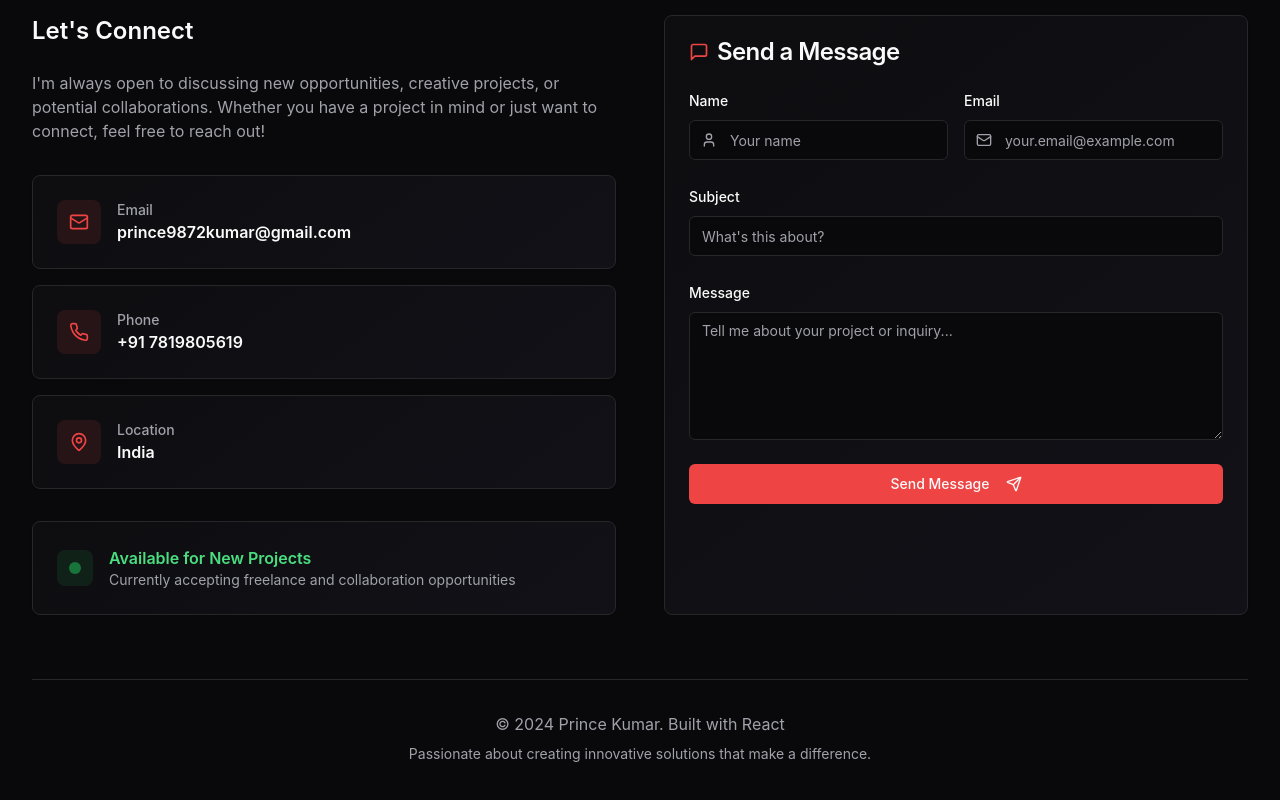
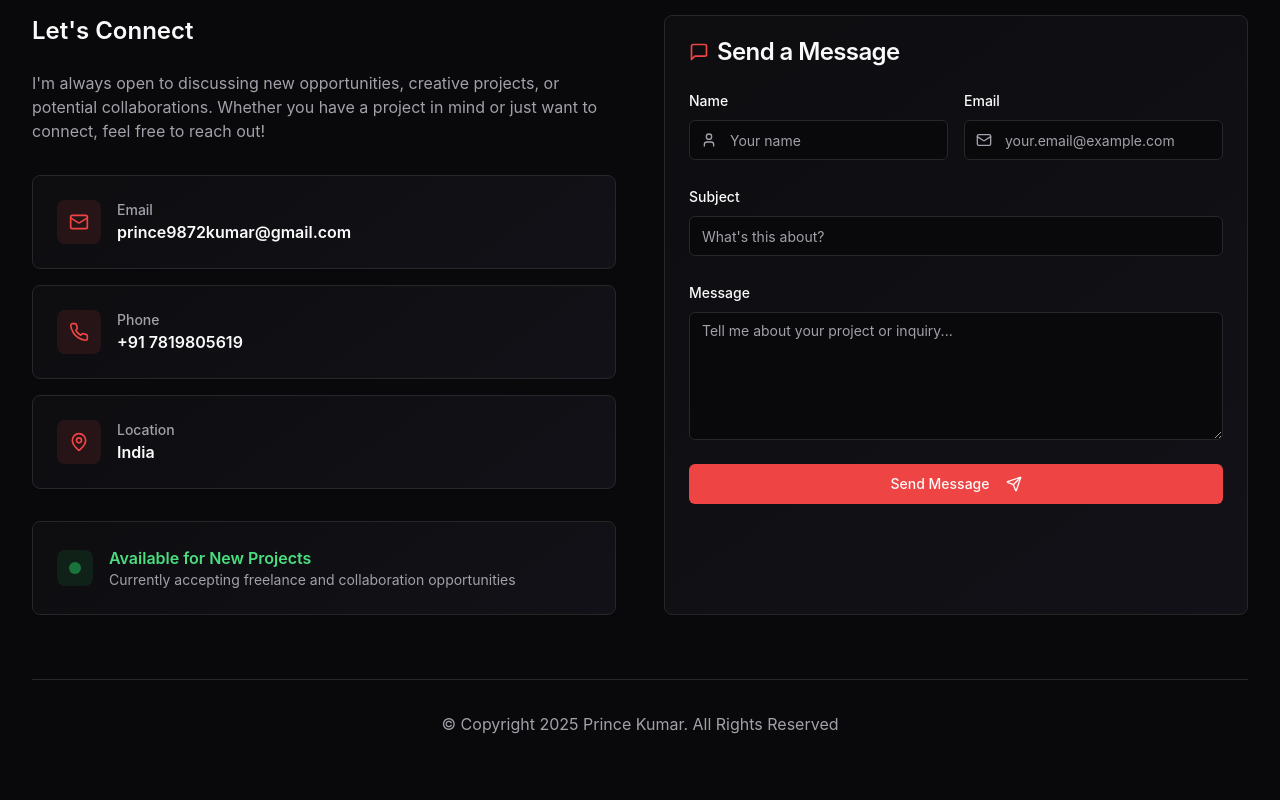
Before and after one commit to Princek9872/My_Portfolio, a React (Vite) app: page / in a window 1280 px wide. Shown: the part 6301-7101 px from the top of the page. Built offline with nearby package versions, Linux system fonts and the light colour scheme; the HTML template or start-up script is replaced by a standard one.

Commit message:
Visual edit in Lovable

```diff
--- a/src/components/Contact.tsx
+++ b/src/components/Contact.tsx
@@ -162,10 +162,9 @@ const Contact = () => {
 
         {/* Footer */}
         <div className="mt-16 pt-8 border-t border-border text-center">
-          <p className="text-muted-foreground">© 2024 Prince Kumar. Built with React</p>
+          <p className="text-muted-foreground">© Copyright 2025 Prince Kumar. All Rights Reserved</p>
           <p className="text-sm text-muted-foreground mt-2">
-            Passionate about creating innovative solutions that make a difference.
-          </p>
+        </p>
         </div>
       </div>
     </section>;
```
